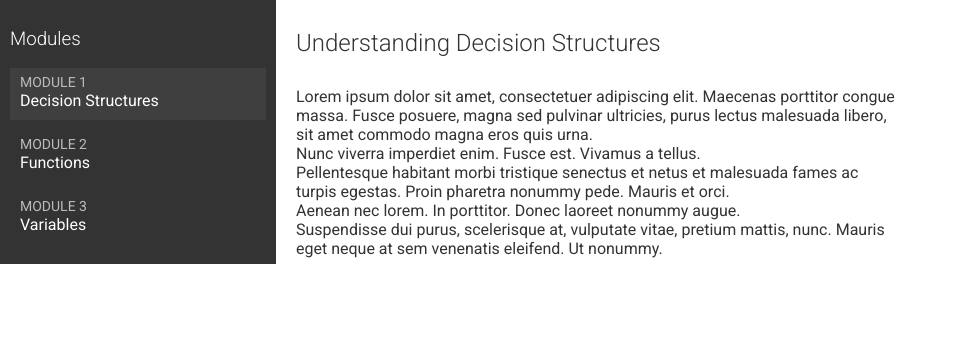
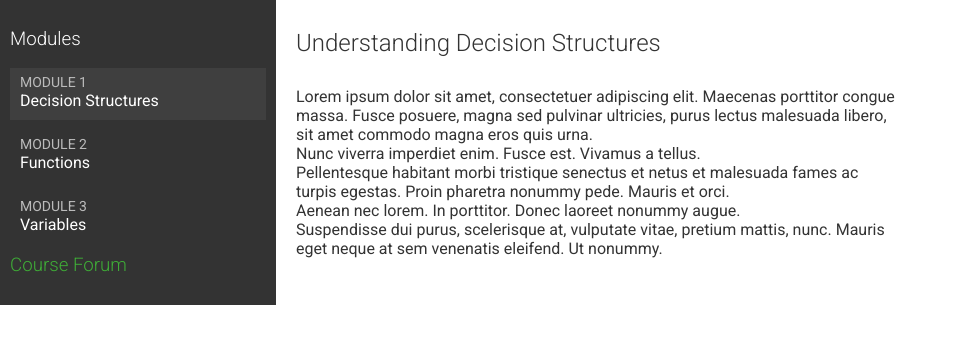
Before and after one commit to KwabenaYeboah/Elearning-app, a Django app: page /student/course/detail/4/ in a window 1280 px wide. Shown: the part 133-493 px from the top of the page, without its empty margins (0-957 px from the left). Run offline with Django 3.2, Linux system fonts and the light colour scheme; a user stored in the database is signed in; data comes from the database, SQL or seed files in the repository; both versions use the stored data as it was after the commit; some libraries are stand-ins or nearby versions.

```diff
--- a/templates/students/course_detail.html
+++ b/templates/students/course_detail.html
@@ -26,6 +26,9 @@
         <li>No modules yet.</li>
       {% endfor %}
     </ul>
+      <h3>
+      <a href="{% url 'course_forum' object.id %}">Course Forum</a>
+      </h3>
   </div>
   <div class="module">
     {% cache 300 module_contents module %}
```
Also changed, not shown: db.sqlite3.
